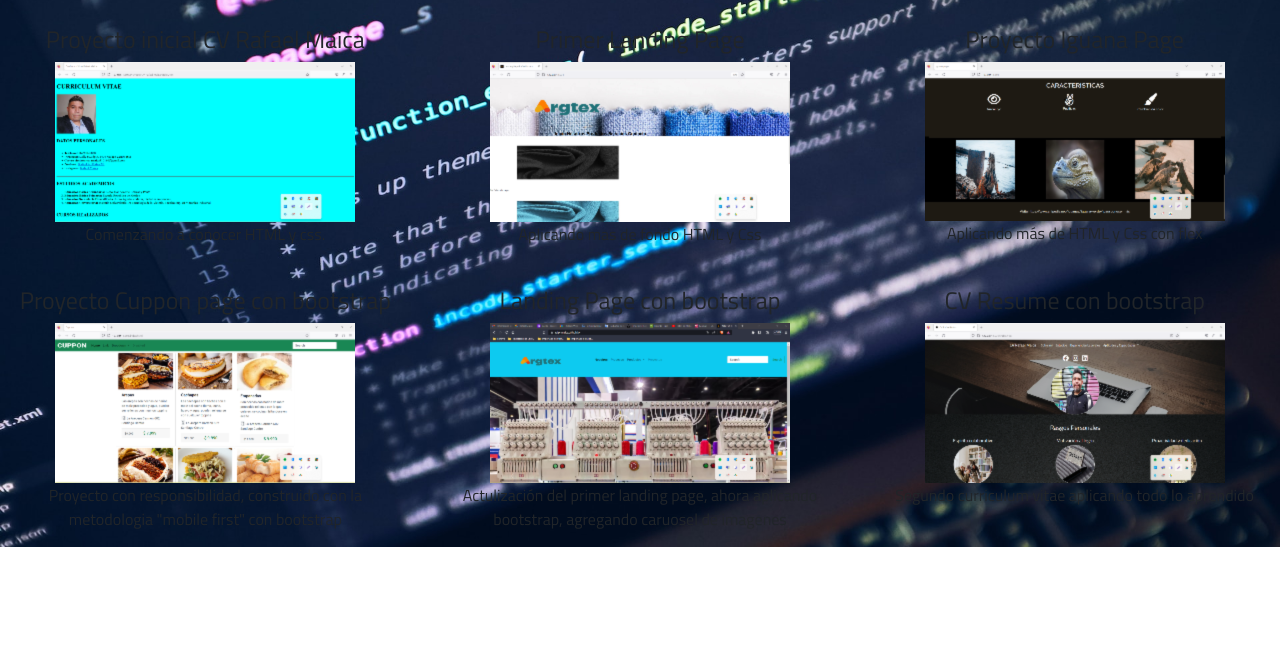
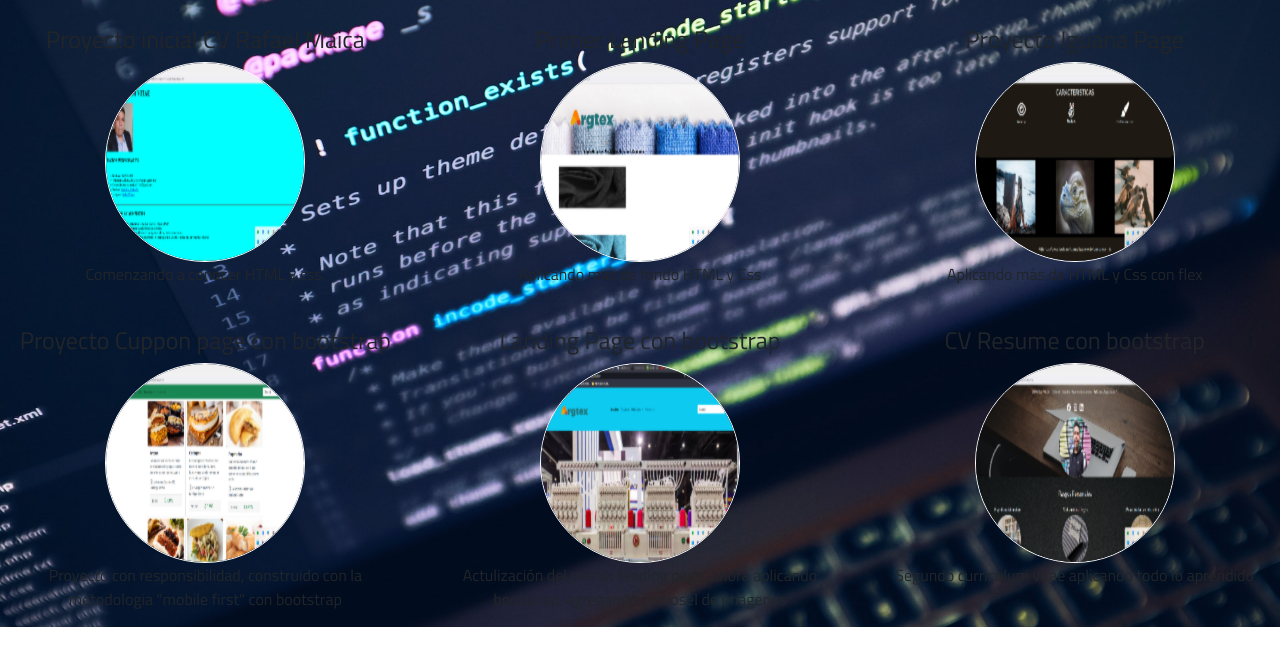
Before and after one commit to valeria-joubara/ralphmaica_vale, a plain HTML site: page portafolio.html in a window 1280 px wide. Shown: the part 93-758 px from the top of the page. Drawn offline with nearby package versions, Linux system fonts and the light colour scheme.

Commit message:
agregando atrbutos a imagenes de portafolio

```diff
--- a/assets/css/style.css
+++ b/assets/css/style.css
@@ -31,7 +31,14 @@
     url("./img/background.jpg");
   background-size: cover
 }
+/*portafolio*/
 main{
 background-image: url("./img/background_portafolio.jpg");
 background-size: cover;
 }
+.imagenes_portafolio{
+  width: 200px;
+  height: 200px;
+  border-radius: 50%;
+  border: 1px solid #ffff;
+}
```
